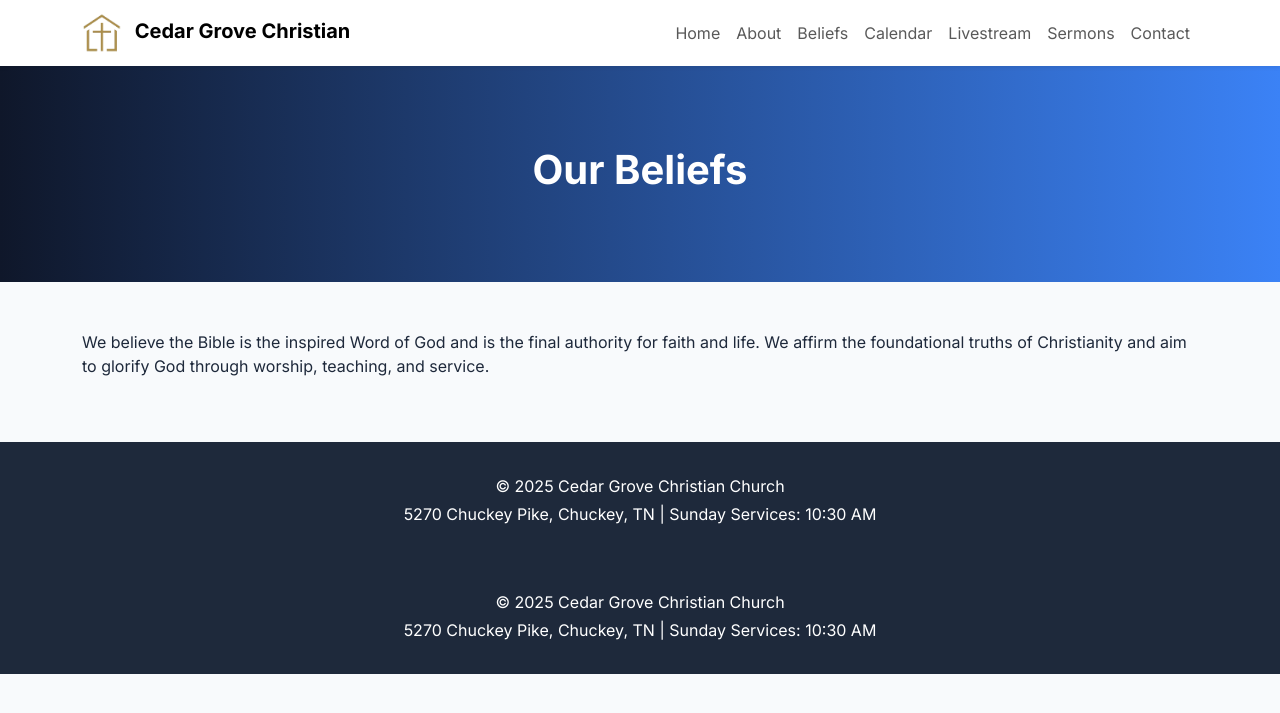
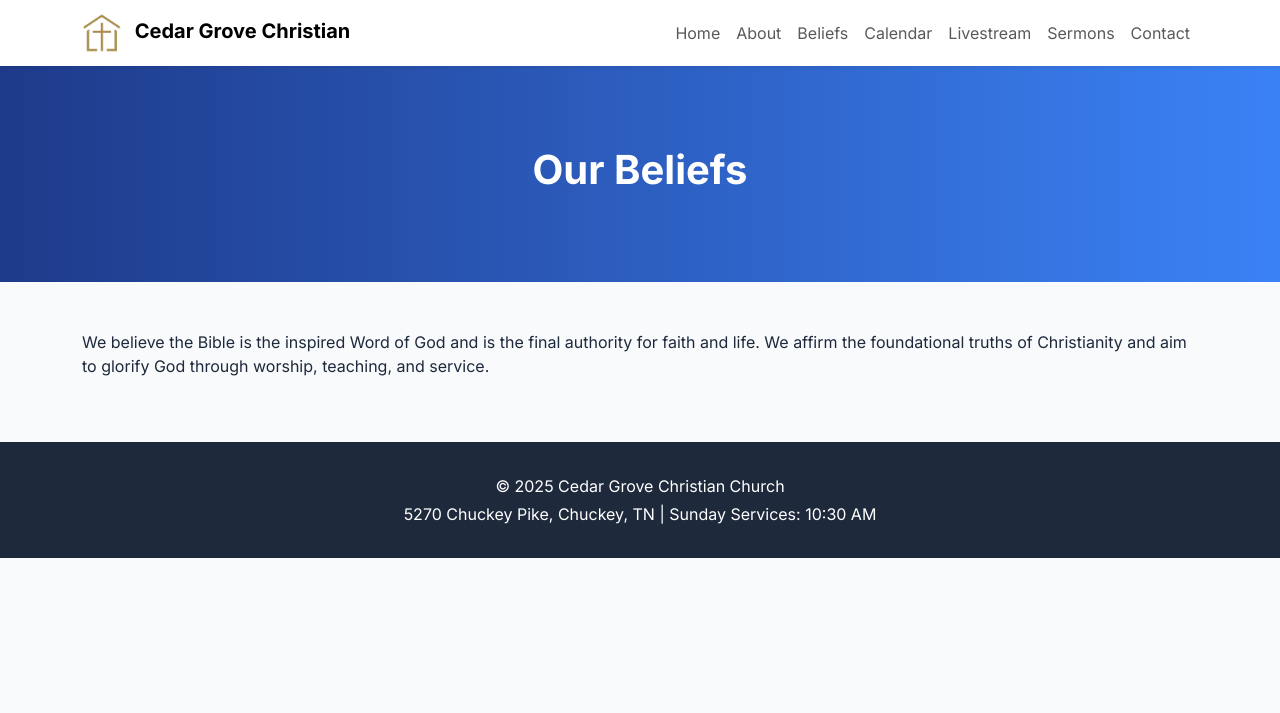
Before and after one commit to Waffles-Websites/waffles-websites.github.io, a Jekyll site: the page built from beliefs/index.html, in a window 1280 px wide. Shown: the top 713 px of the page. Built offline with Jekyll 4.4.1, drawn with Linux system fonts in a browser that asks for light colours.

Commit message:
Update index.html

```diff
--- a/beliefs/index.html
+++ b/beliefs/index.html
@@ -2,25 +2,6 @@
 layout: default
 title: Beliefs
 ---
-
-<!DOCTYPE html>
-<html lang="en">
-<head>
-  <meta charset="UTF-8">
-  <meta name="viewport" content="width=device-width, initial-scale=1.0">
-  <title>Our Beliefs - Cedar Grove Christian</title>
-  <link href="https://cdn.jsdelivr.net/npm/bootstrap@5.3.3/dist/css/bootstrap.min.css" rel="stylesheet">
-  <link href="https://cdn.jsdelivr.net/npm/bootstrap-icons@1.11.3/font/bootstrap-icons.min.css" rel="stylesheet">
-  <link href="https://fonts.googleapis.com/css2?family=Inter:wght@400;600;700&display=swap" rel="stylesheet">
-  <style>
-    body { font-family: 'Inter', sans-serif; background-color: #f8fafc; color: #1e293b; }
-    .page-header { background: linear-gradient(to right, #0f172a, #3b82f6); color: white; padding: 80px 20px; text-align: center; }
-    .page-header h1 { font-size: 2.5rem; font-weight: 700; }
-    .section-title { font-weight: 600; margin-bottom: 1rem; }
-    footer { background: #1e293b; color: white; padding: 2rem 0; }
-  </style>
-</head>
-<body>
 
 
 
@@ -33,14 +14,3 @@
     <p>We believe the Bible is the inspired Word of God and is the final authority for faith and life. We affirm the foundational truths of Christianity and aim to glorify God through worship, teaching, and service.</p>
   </div>
 </section>
-
-<footer>
-  <div class="container text-center">
-    <p class="mb-1">&copy; 2025 Cedar Grove Christian Church</p>
-    <p class="mb-0">5270 Chuckey Pike, Chuckey, TN | Sunday Services: 10:30 AM</p>
-  </div>
-</footer>
-
-<script src="https://cdn.jsdelivr.net/npm/bootstrap@5.3.3/dist/js/bootstrap.bundle.min.js"></script>
-</body>
-</html>
```
